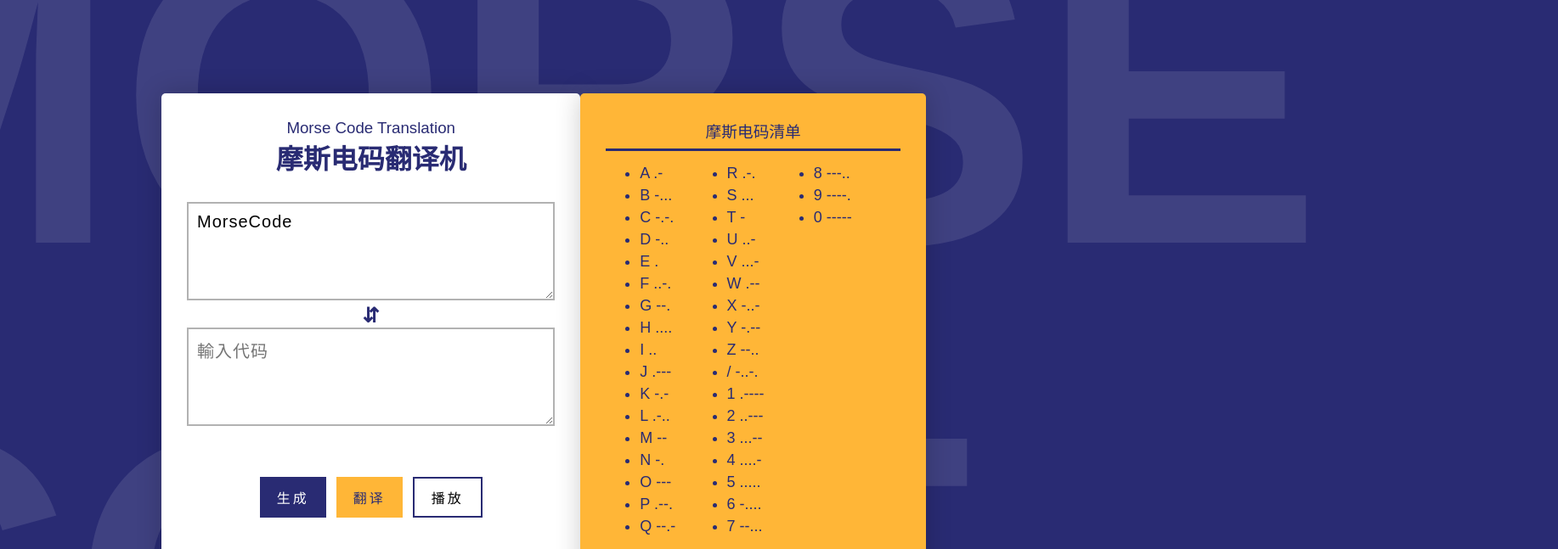
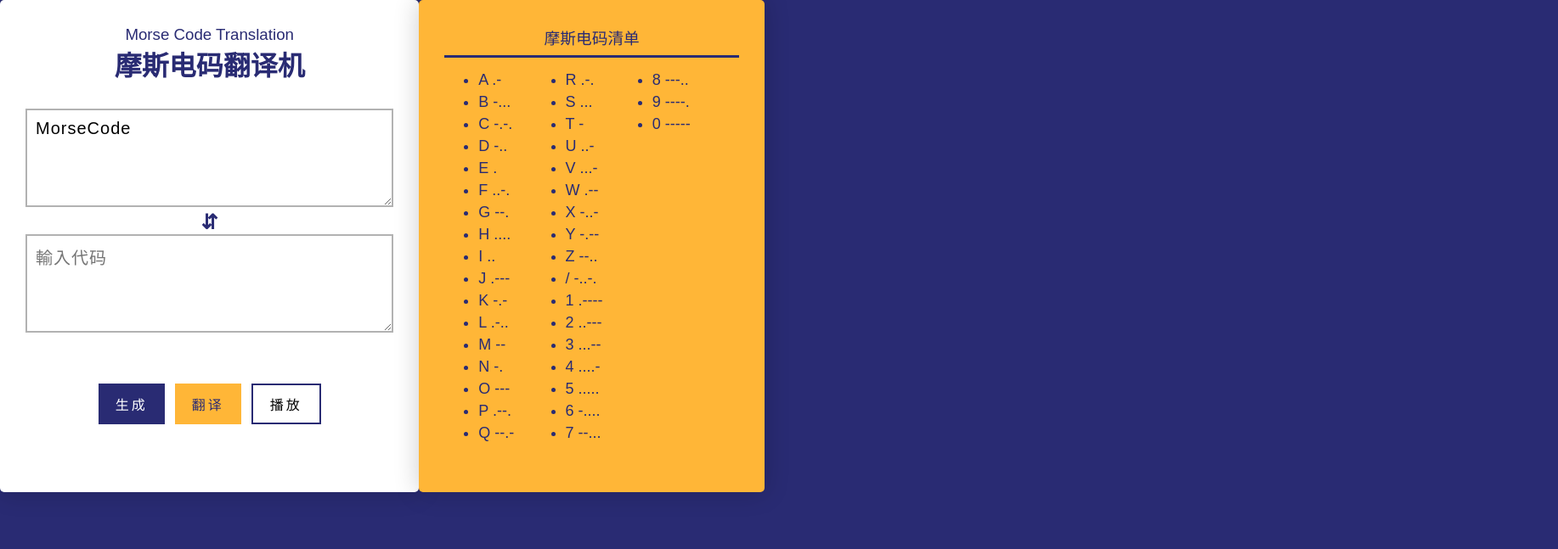
Before and after one commit to muzihuaner/Morse-Code-Translation, a plain HTML site: page index.html in a window 1280 px wide. Shown: the top 647 px of the page at 85% size, 1834 px wide, since content can reach past the window. Drawn offline with nearby package versions, Linux system fonts and the light colour scheme; a web font is replaced by a local one.

Commit message:
Add files via upload

```diff
--- a/index.html
+++ b/index.html
@@ -1,7 +1,7 @@
 <!DOCTYPE html>
 <html lang="en" >
 <head>
-  <meta name="viewport" content="width=device-width, initial-scale=1.0, minimum-scale=1.0, maximum-scale=1.0, user-scalable=no">
+  <meta name="viewport" content="width=device-width, initial-scale=1.0>
 
   <meta charset="UTF-8">
   <title>摩斯电码翻译机</title>
--- a/style.css
+++ b/style.css
@@ -11,8 +11,8 @@ body {
 
 body {
   box-sizing: border-box;
-  overflow: hidden;
-  display: flex;
+  overflow-x: hidden;
+  /* display: flex; */
   justify-content: center;
   align-items: center;
   background-color: #292b73;
```
